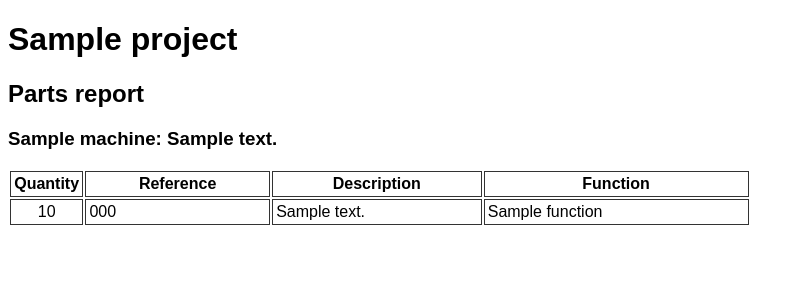
After one commit to jantoniomartin/django-machinery, a Django app: template pm/templates/pm/parts_pdf.html in a window 1280 px wide. The commit adds this page. Shown: the top 300 px of the page, without its empty margins (0-804 px from the left). Run offline with Django 3.2, Linux system fonts and the light colour scheme; the template is opened without the code that fills it: most values are stand-ins (such as "Sample title", 1, 10 or a date in 2020); parts of the project's set-up code (start-up, migrations or seed data) failed here and were passed over; some libraries are stand-ins or nearby versions.

Commit message:
add view to make a pdf parts report for a project

```diff
--- a/indumatic/templates/site_base.html
+++ b/indumatic/templates/site_base.html
@@ -9,7 +9,7 @@
 	<title>{% block title %}{% endblock %}</title>
 
 	<!-- Bootstrap -->
-	<link rel="stylesheet" href="{% static 'css/bootstrap.css' %}">
+	<link rel="stylesheet" href="{% static 'css/pdf.css' %}">
 
 	<!-- jQuery -->
 	<script src="{% static 'js/jquery.js' %}"></script>
--- /dev/null
+++ b/pm/templates/pm/parts_pdf.html
@@ -0,0 +1,37 @@
+{% extends 'pm/pdf_base.html' %}
+{% load i18n %}
+
+{% block content %}
+
+<h1>{{ project }}</h1>
+<h2>{% trans "Parts report" %}</h2>
+
+{% for machine in project.machine_set.all %}
+
+<h3>{{ machine }}: {{ machine.description }}</h3>
+<table>
+<thead>
+<tr>
+<th style="width: 10%">{% trans "Quantity" %}</th>
+<th>{% trans "Reference" %}</th>
+<th>{% trans "Description" %}</th>
+<th>{% trans "Function" %}</th>
+</tr>
+</thead>
+<tbody>
+{% for part in machine.part_set.all %}
+	<tr>
+	<td style="text-align: center">{{ part.quantity }}</td>
+	<td>{{ part.article.code }}</td>
+	<td>{{ part.article.description }}</td>
+	<td>{{ part.function }}</td>
+	</tr>
+{% endfor %}
+</tbody>
+</table>
+
+
+{% endfor %}
+
+
+{% endblock %}
--- /dev/null
+++ b/pm/templates/pm/pdf_base.html
@@ -0,0 +1,29 @@
+{% load staticfiles %}
+
+<!DOCTYPE html PUBLIC "-//W3C//DTD XHTML 1.0 Transitional//EN" "http://www.w3.org/TR/xhtml1/DTD/xhtml1-transitional.dtd">
+
+<html>
+<head>
+<meta http-equiv="content-type" content="text/html; charset=UTF-8" />
+<style type="text/css">
+body {
+	font-family: Arial, Helvetica, sans-serif;
+}
+
+table {
+	table-layout: fixed;
+}
+
+table td,
+table th {
+	border: solid 1px #333;
+	padding: 0.2em;
+}
+</style>
+</head>
+<body>
+
+{% block content %}{% endblock %}
+
+</body>
+</html>
--- a/pm/urls.py
+++ b/pm/urls.py
@@ -61,6 +61,10 @@ urlpatterns = patterns("pm.views",
 		),
 		name="pm_project_create"
 	),
+    url(r'^project/parts/report/(?P<pk>\d+)/$',
+		PartsReportView.as_view(),
+		name="pm_project_parts_report"
+	),
     url(r'^machine/detail/(?P<pk>\d+)/$',
 		MachineDetailView.as_view(),
 		name="pm_machine_detail"
```
Also changed, not shown: pm/views.py (+56 -1 lines).
